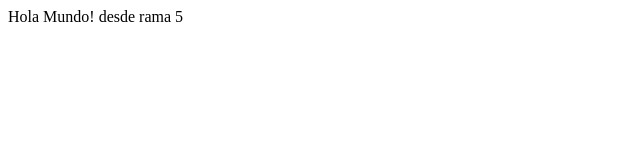
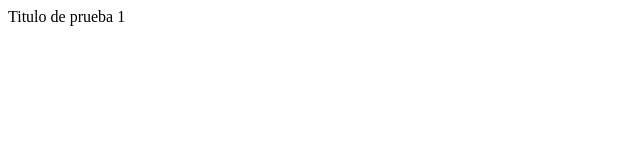
Before and after one commit to nachooooooox/gh-page, a plain HTML site: page index.html in a window 1280 px wide. Shown: the full height of the page, 0-640 px from the left. Drawn offline with Linux system fonts and the light colour scheme.

Commit message:
Se modifica index y readme

```diff
--- a/index.html
+++ b/index.html
@@ -6,6 +6,6 @@
 	<title>Test</title>
 </head>
 <body>
-	<section><span>Hola Mundo! desde rama 5</span></section>
+	<section><span>Titulo de prueba 1</span></section>
 </body>
 </html>
```
Also changed, not shown: 1 other file.
